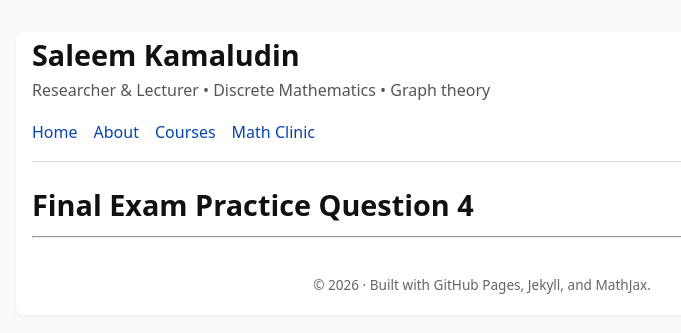
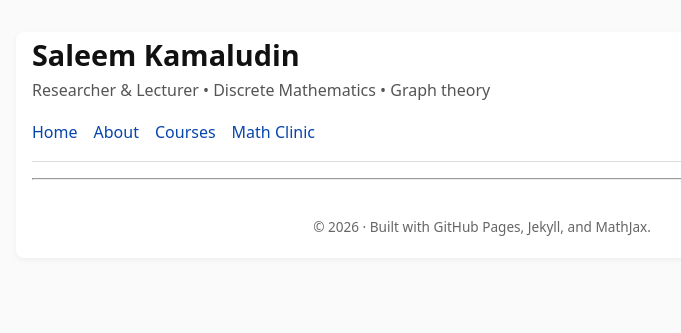
Before and after one commit to SaleemKamaludin/SaleemKamaludin.github.io, a Jekyll site: the page built from courses/comp1604/final-exam-practice/question-4.md, in a window 1280 px wide. Shown: the top 333 px of the page, without its empty margins (158-839 px from the left). Built offline with Jekyll 4.4.1, drawn with Linux system fonts in a browser that asks for light colours.

Commit message:
Update question-4.md

```diff
--- a/courses/comp1604/final-exam-practice/question-4.md
+++ b/courses/comp1604/final-exam-practice/question-4.md
@@ -3,7 +3,7 @@ layout: default
 title: Final Exam Practice Question 4
 ---
 
-# Final Exam Practice Question 4
+<!--  # Final Exam Practice Question 4
 
 <!--
 
```
